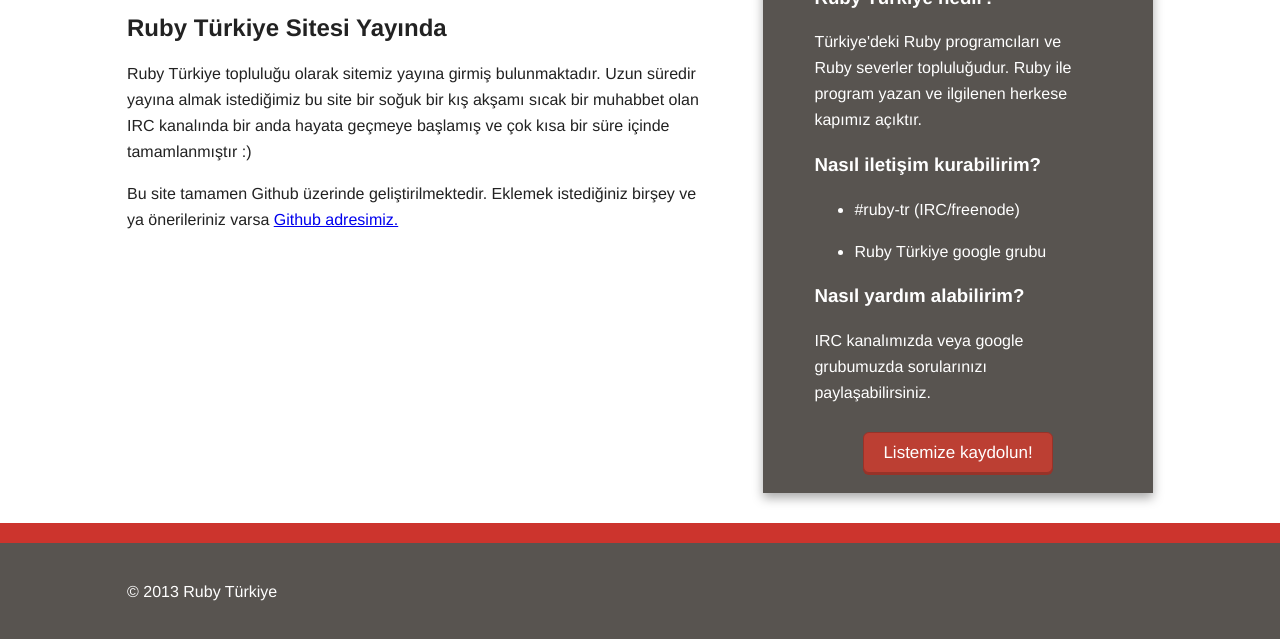
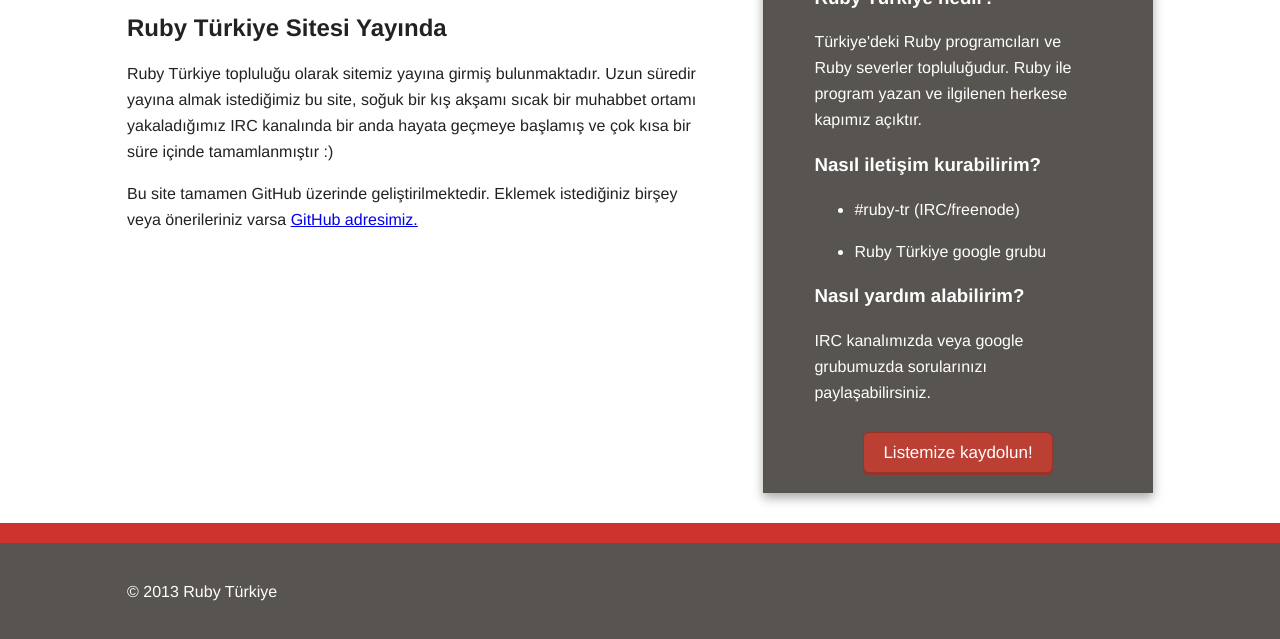
Before and after one commit to xaph/rubytr.github.io, a plain HTML site: page index.html in a window 1280 px wide. Shown: the part 193-832 px from the top of the page. Drawn offline with nearby package versions, Linux system fonts and the light colour scheme.

Commit message:
Fix some typos

```diff
--- a/index.html
+++ b/index.html
@@ -55,10 +55,10 @@
                     </header>
                     <section>
                         <h2>Ruby Türkiye Sitesi Yayında</h2>
-                        <p>Ruby Türkiye topluluğu olarak sitemiz yayına girmiş bulunmaktadır. Uzun süredir yayına almak istediğimiz bu site bir soğuk bir kış akşamı sıcak bir muhabbet olan IRC kanalında
+                        <p>Ruby Türkiye topluluğu olarak sitemiz yayına girmiş bulunmaktadır. Uzun süredir yayına almak istediğimiz bu site, soğuk bir kış akşamı sıcak bir muhabbet ortamı yakaladığımız IRC kanalında
                         bir anda hayata geçmeye başlamış ve çok kısa bir süre içinde tamamlanmıştır :) </p>
 
-                        <p>Bu site tamamen Github üzerinde geliştirilmektedir. Eklemek istediğiniz birşey ve ya önerileriniz varsa <a href="https://github.com/rubytr/rubytr.github.io">Github adresimiz. </a> </p>
+                        <p>Bu site tamamen GitHub üzerinde geliştirilmektedir. Eklemek istediğiniz birşey veya önerileriniz varsa <a href="https://github.com/rubytr/rubytr.github.io">GitHub adresimiz.</a> </p>
                     </section>
                     <!-- <section>
                         <h2>article section h2</h2>
```
